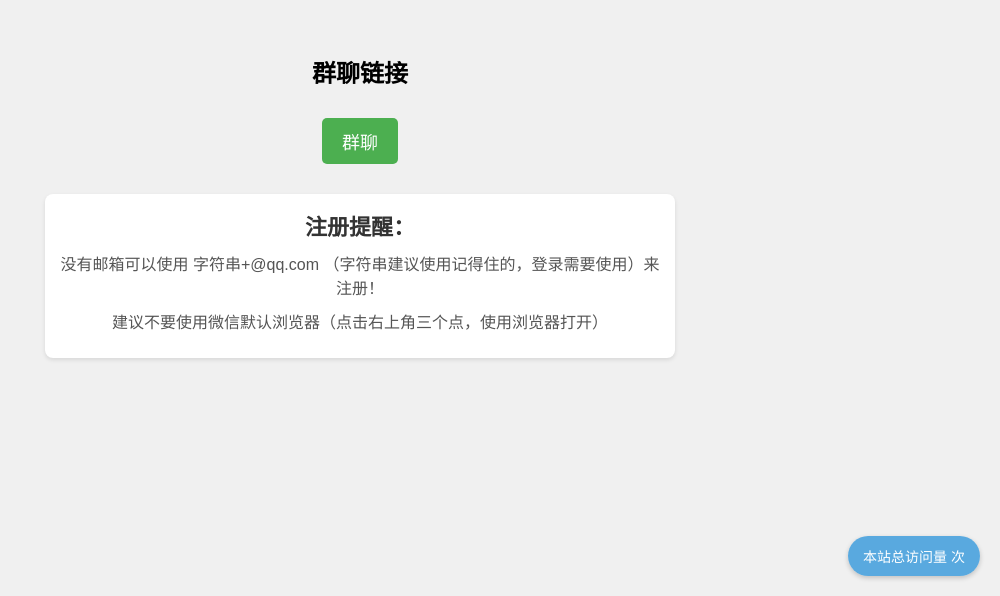
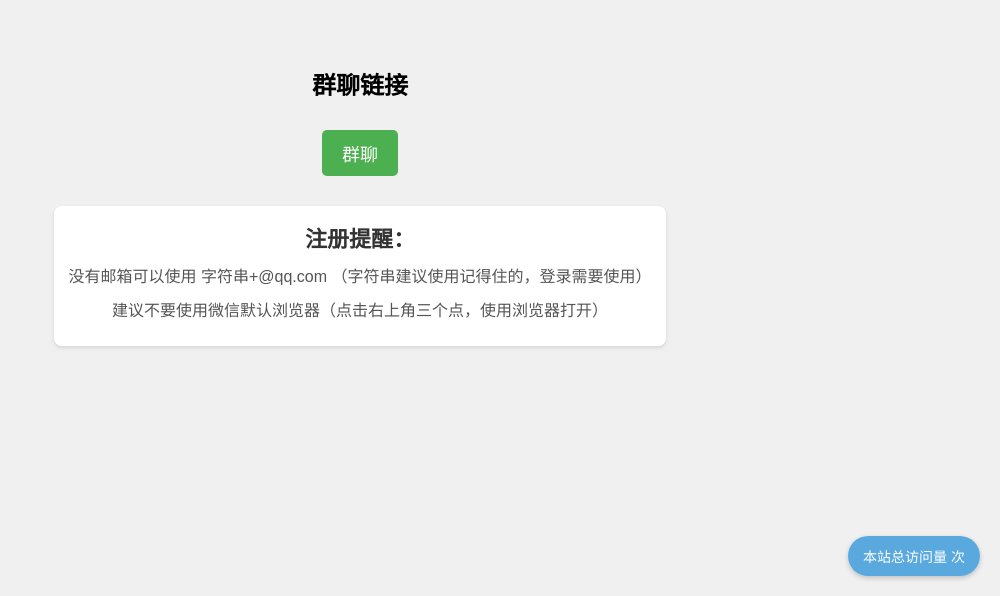
Before and after one commit to zhengddzz/qq, a plain HTML site: page index.html in a window 1280 px wide. Shown: the part 204-800 px from the top of the page, without its empty margins (280-1280 px from the left). Drawn offline with Linux system fonts and the light colour scheme.

Commit message:
Update index.html

```diff
--- a/index.html
+++ b/index.html
@@ -79,7 +79,7 @@
     <!-- 添加介绍栏 -->
     <div class="intro">
         <h3>注册提醒：</h3>
-        <p>没有邮箱可以使用 字符串+@qq.com （字符串建议使用记得住的，登录需要使用）来注册！</p>
+        <p>没有邮箱可以使用 字符串+@qq.com （字符串建议使用记得住的，登录需要使用）</p>
         <p>建议不要使用微信默认浏览器（点击右上角三个点，使用浏览器打开）</p>
         <p></p>
     </div>
```
